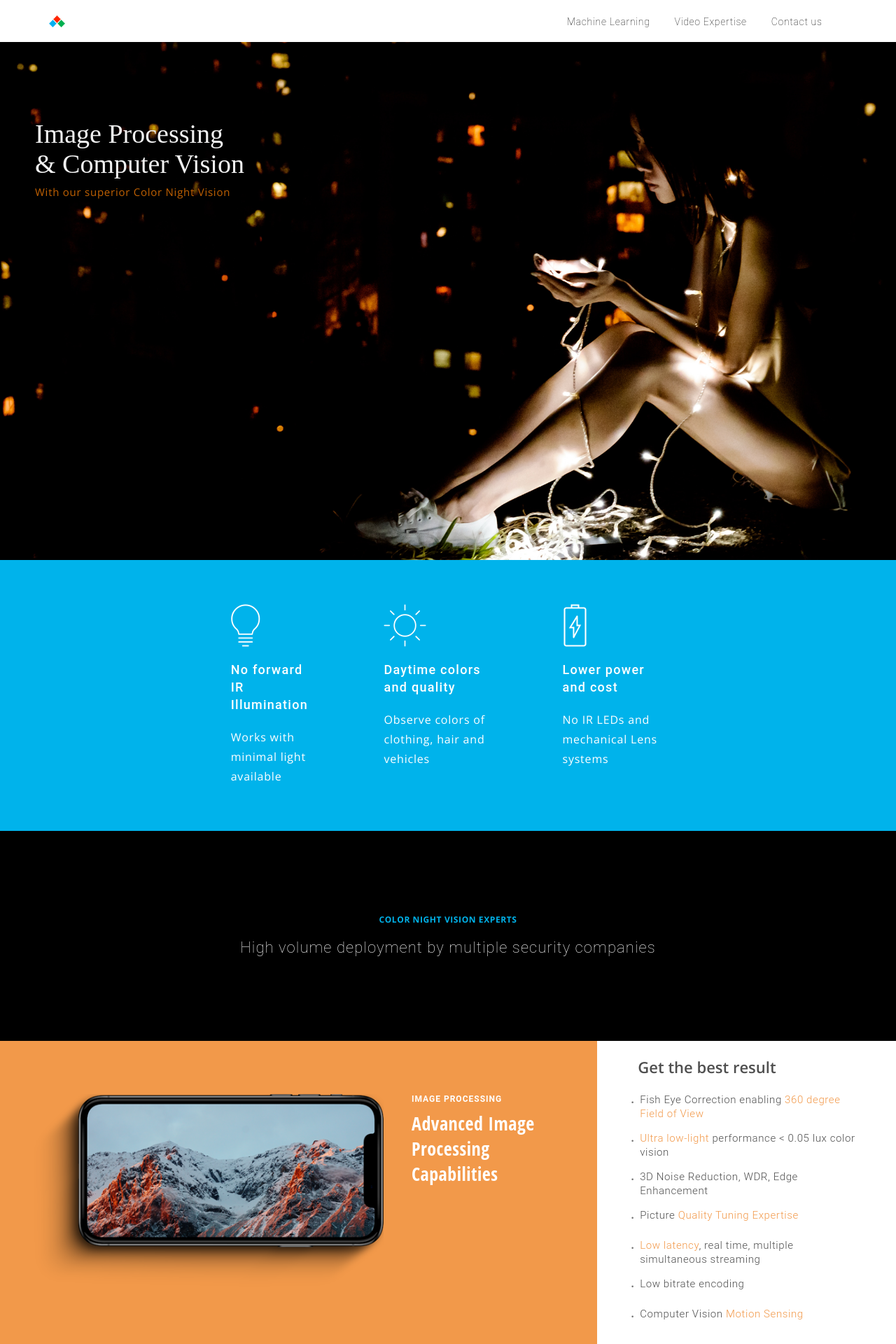
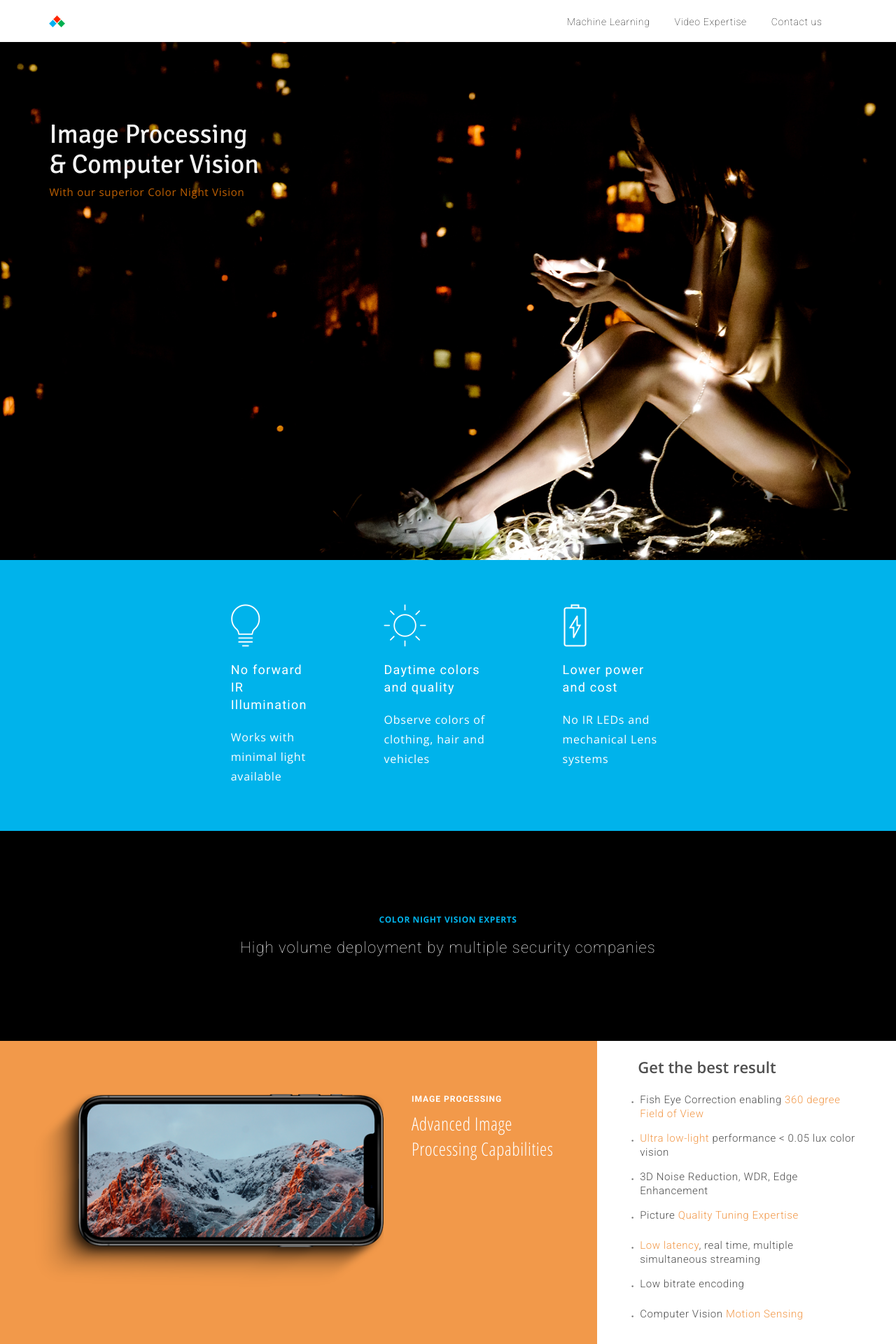
Before and after one commit to DazLamas/pixcellence-2.0.0, a PHP site: page /app/views/video-expertise.html in a window 1280 px wide. Shown: the top 1920 px of the page at 70% size. Run offline with PHP 8.4, Linux system fonts and the light colour scheme.

Commit message:
Fix error. Loading open sans condensed

```diff
--- a/app/scss/custom/views/_video-expertise.scss
+++ b/app/scss/custom/views/_video-expertise.scss
@@ -20,20 +20,6 @@
     height: 600px;
     padding-top: 6.5em;
   }
-  //
-  // .banner__title {
-  //   font-family: 'Roboto Condensed';
-  //   font-size: 45px;
-  //   letter-spacing: .3px;
-  //   color: #F2F2F2;
-  // }
-  // .banner__subtitle {
-  //   font-family: 'Roboto';
-  //   font-weight: 100;
-  //   letter-spacing: 1px;
-  //   font-size: 16px;
-  //   color: #F2F2F2;
-  // }
   &__text-box {
     margin-top: 110px;
     margin-left: 5.5%;
@@ -172,7 +158,7 @@ $phone-text-aside-width: 40px + 290px; //padding+w
       }
       .text {
         max-width: 240px;
-        font-family: 'Open Sans Condensed';
+        font-family: 'Open Sans Condensed', sans-serif;
         font-weight: 300;
         font-size: 26px;
         line-height: normal;
--- a/app/views/machine-learning.html
+++ b/app/views/machine-learning.html
@@ -6,7 +6,7 @@
     <title>Pixcellence Inc.</title>
 
     <link rel="icon" type="image/png" href="../img/favicon.png" />
-    <link href="https://fonts.googleapis.com/css?family=Open+Sans:300,400,600,700,800|Roboto+Condensed:300,400&display=swap|Roboto:100,300,400,400i,700,900|Signika:400,600,700|Open+Sans+Condensed:300" rel="stylesheet">
+    <link href="https://fonts.googleapis.com/css?family=Open+Sans:300,400,600,700,800|Roboto+Condensed:300,400|Roboto:100,300,400,400i,700,900|Signika:400,600,700|Open+Sans+Condensed:300" rel="stylesheet">
     <link rel="stylesheet" href="../css/app.css" />
 </head>
 
--- a/app/views/video-expertise.html
+++ b/app/views/video-expertise.html
@@ -6,7 +6,7 @@
     <title>Pixcellence Inc.</title>
 
     <link rel="icon" type="image/png" href="../img/favicon.png" />
-    <link href="https://fonts.googleapis.com/css?family=Open+Sans:300,400,600,700,800|Roboto+Condensed:300,400&display=swap|Roboto:100,300,400,400i,700,900|Signika:400,600,700|Open+Sans+Condensed:300" rel="stylesheet">
+    <link href="https://fonts.googleapis.com/css?family=Open+Sans:300,400,600,700,800|Roboto+Condensed:300,400|Roboto:100,300,400,400i,700,900|Signika:400,600,700|Open+Sans+Condensed:300" rel="stylesheet">
     <link rel="stylesheet" href="../css/app.css" />
 </head>
 
--- a/index.html
+++ b/index.html
@@ -6,7 +6,7 @@
     <title>Pixcellence Inc.</title>
 
     <link rel="icon" type="image/png" href="app/img/favicon.png" />
-    <link href="https://fonts.googleapis.com/css?family=Open+Sans:300,400,600,700,800|Roboto+Condensed:300,400&display=swap|Roboto:100,300,400,400i,700,900|Signika:400,600,700|Open+Sans+Condensed:300" rel="stylesheet">
+    <link href="https://fonts.googleapis.com/css?family=Open+Sans:300,400,600,700,800|Roboto+Condensed:300,400|Roboto:100,300,400,400i,700,900|Signika:400,600,700|Open+Sans+Condensed:300" rel="stylesheet">
     <link rel="stylesheet" href="app/css/app.css" />
 </head>
 
```
Also changed, not shown: app/css/app.css.
